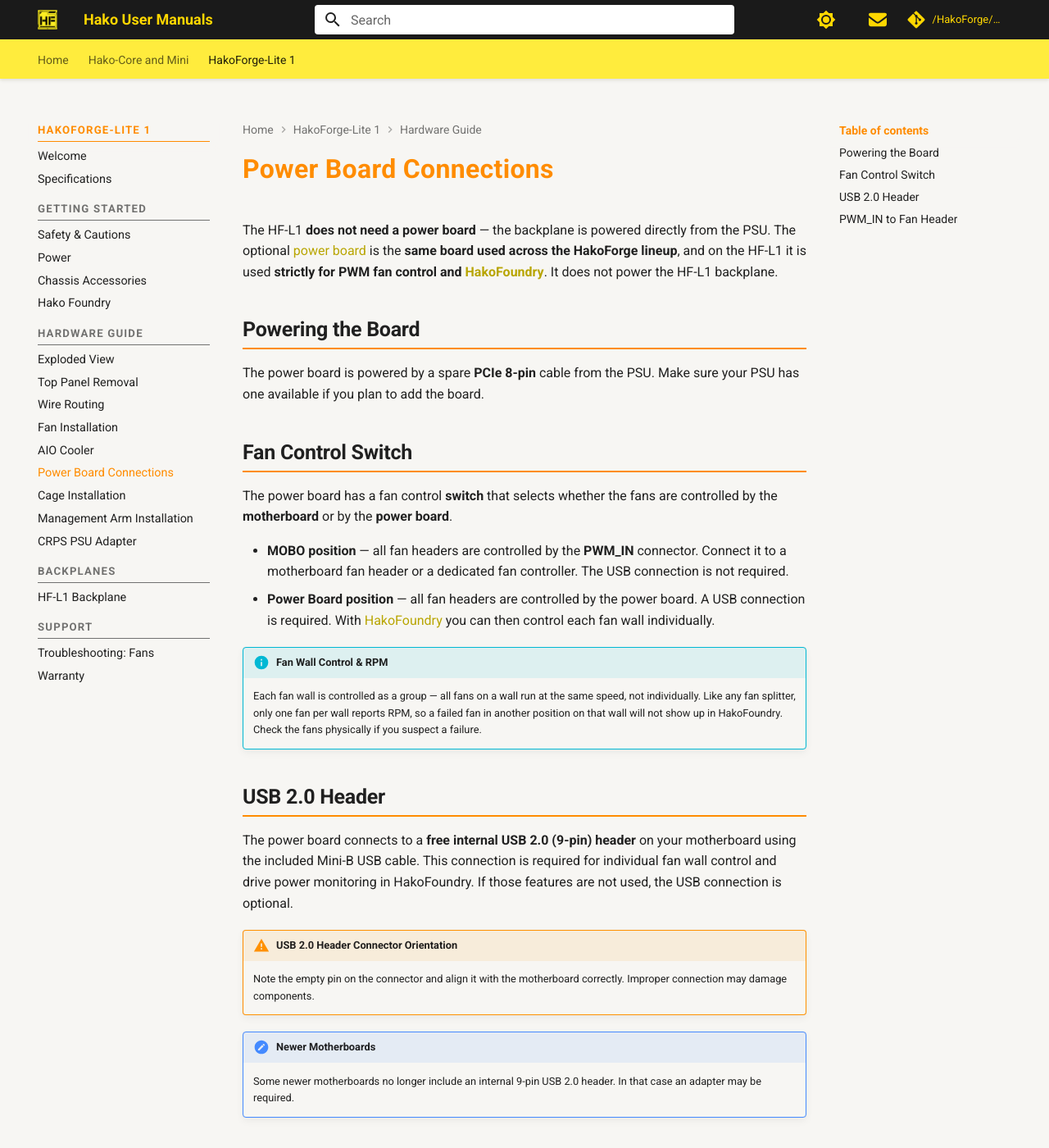
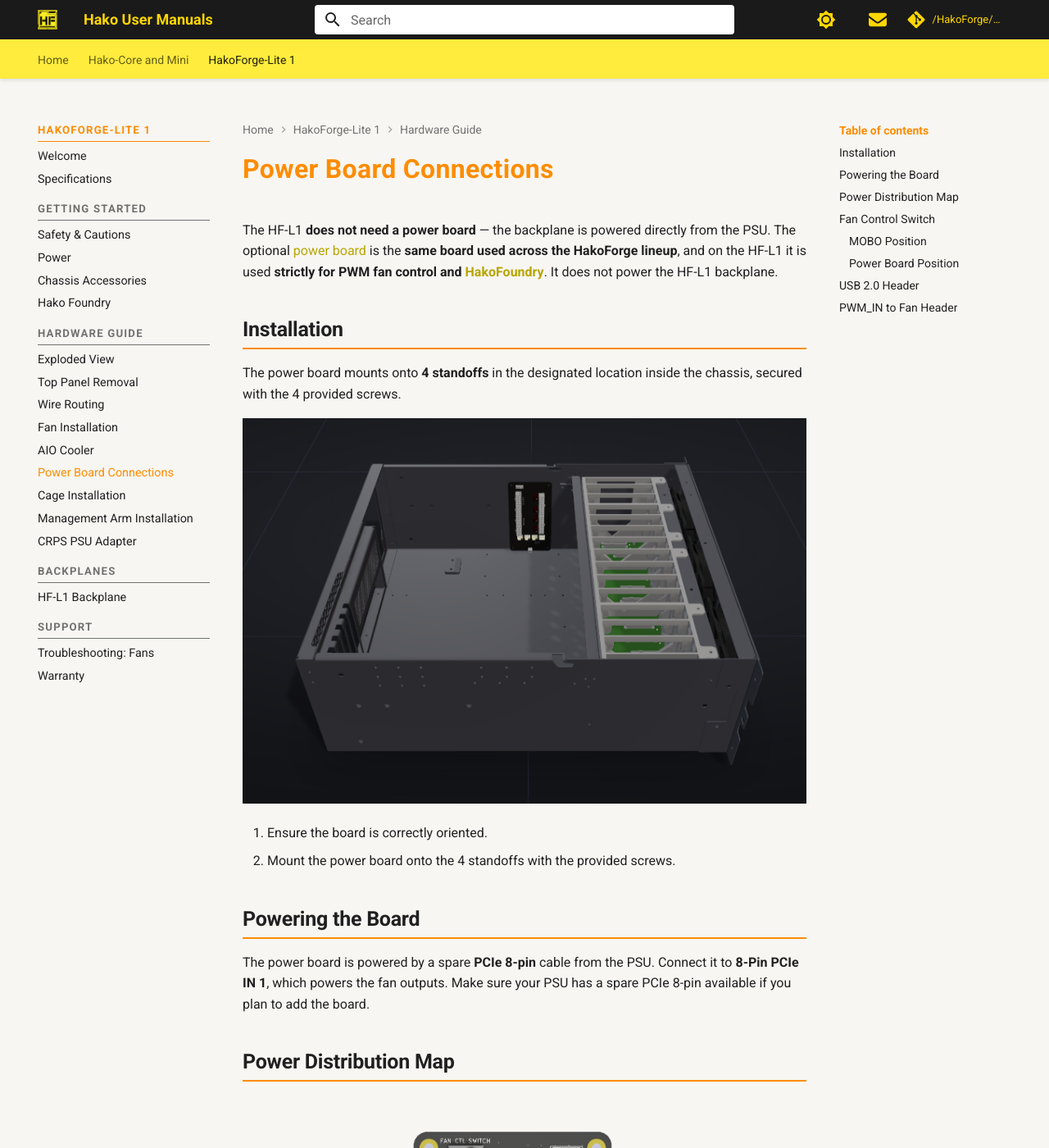
Before and after one commit to HakoForge/Hako-mkdocs, an MkDocs documentation site: the page built from docs/hf-l1/hardware/powerboard-connections.md, in a window 1280 px wide and 1400 px high. Shown: the whole window at 82% size. Built offline with MkDocs 1.6.1 and Material for MkDocs 9.7.7, drawn with Linux system fonts in a browser that asks for light colours; comment, search, counter and statistics services are not loaded; the version menu is left out; some of the changed text lies outside the part shown.

Commit message:
Power board page changes Img refresh

```diff
--- a/docs/hf-l1/hardware/powerboard-connections.md
+++ b/docs/hf-l1/hardware/powerboard-connections.md
@@ -2,16 +2,51 @@
 
 The HF-L1 **does not need a power board** — the backplane is powered directly from the PSU. The optional [power board](https://hakoforge.com/collections/pcbs/products/hakoforge-power-board) is the **same board used across the HakoForge lineup**, and on the HF-L1 it is used **strictly for PWM fan control and [HakoFoundry](../foundry.md)**. It does not power the HF-L1 backplane.
 
+## Installation
+
+The power board mounts onto **4 standoffs** in the designated location inside the chassis, secured with the 4 provided screws.
+
+![HF-L1 power board location](../imgs/powerboardLiteLocation.png){: style="max-width: 700px; width: 100%;"}
+
+1. Ensure the board is correctly oriented.
+2. Mount the power board onto the 4 standoffs with the provided screws.
+
 ## Powering the Board
 
-The power board is powered by a spare **PCIe 8-pin** cable from the PSU. Make sure your PSU has one available if you plan to add the board.
+The power board is powered by a spare **PCIe 8-pin** cable from the PSU. Connect it to **8-Pin PCIe IN 1**, which powers the fan outputs. Make sure your PSU has a spare PCIe 8-pin available if you plan to add the board.
+
+## Power Distribution Map
+
+<div align="center" markdown="1">
+
+![Power board distribution map](../imgs/power_board_rev2.5_colored_transparent.webp){: style="max-width: 600px; width: 100%;"}
+
+</div>
+
+!!! note "HF-L1 Usage"
+    On the HF-L1 only the **fan outputs (FAN_1–FAN_3), PWM_IN, USB, and the control switch** are used. The 8-pin backplane power outputs shown on the diagram are **not** connected — the HF-L1 backplane is powered directly from the PSU.
 
 ## Fan Control Switch
 
 The power board has a fan control **switch** that selects whether the fans are controlled by the **motherboard** or by the **power board**.
 
-- **MOBO position** — all fan headers are controlled by the **PWM_IN** connector. Connect it to a motherboard fan header or a dedicated fan controller. The USB connection is not required.
-- **Power Board position** — all fan headers are controlled by the power board. A USB connection is required. With [HakoFoundry](../foundry.md) you can then control each fan wall individually.
+### MOBO Position
+
+All fan headers are controlled by the **PWM_IN** connector. Connect it to a motherboard fan header or a dedicated fan controller. The USB connection is not required.
+
+<div class="hf-product-gallery" markdown="1">
+![Switch set to motherboard control](../imgs/PwrBoardMoboFan.webp)
+![Switch set to motherboard control](../imgs/PwrBoardMoboFan2.webp)
+</div>
+
+### Power Board Position
+
+All fan headers are controlled by the power board. A USB connection is required. With [HakoFoundry](../foundry.md) you can control each fan wall individually.
+
+<div class="hf-product-gallery" markdown="1">
+![Switch set to power board control](../imgs/PwrBoardFan.webp)
+![Switch set to power board control](../imgs/PwrBoardFan2.webp)
+</div>
 
 !!! info "Fan Wall Control & RPM"
     Each fan wall is controlled as a group — all fans on a wall run at the same speed, not individually. Like any fan splitter, only one fan per wall reports RPM, so a failed fan in another position on that wall will not show up in HakoFoundry. Check the fans physically if you suspect a failure.
```
Also changed, not shown: docs/hako-core/connections.md (+1 -1 lines), docs/hako-core/hardware/powerboard.md (+1 -1 lines), docs/hako-core/imgs/PowerboardDiagram.jpg (deleted), docs/hako-core/imgs/power_board_rev2.5_colored.webp (added), docs/hako-core/imgs/power_board_rev2.5_colored_transparent.webp (added), docs/hako-core/imgs/powerboardLiteLocation.png (added), docs/hf-l1/imgs/PwrBoardFan.webp (added), docs/hf-l1/imgs/PwrBoardFan2.webp (added), docs/hf-l1/imgs/PwrBoardMoboFan.webp (added), docs/hf-l1/imgs/PwrBoardMoboFan2.webp (added), docs/hf-l1/imgs/power_board_rev2.5_colored_transparent.webp (added), docs/hf-l1/imgs/powerboardLiteLocation.png (added).
